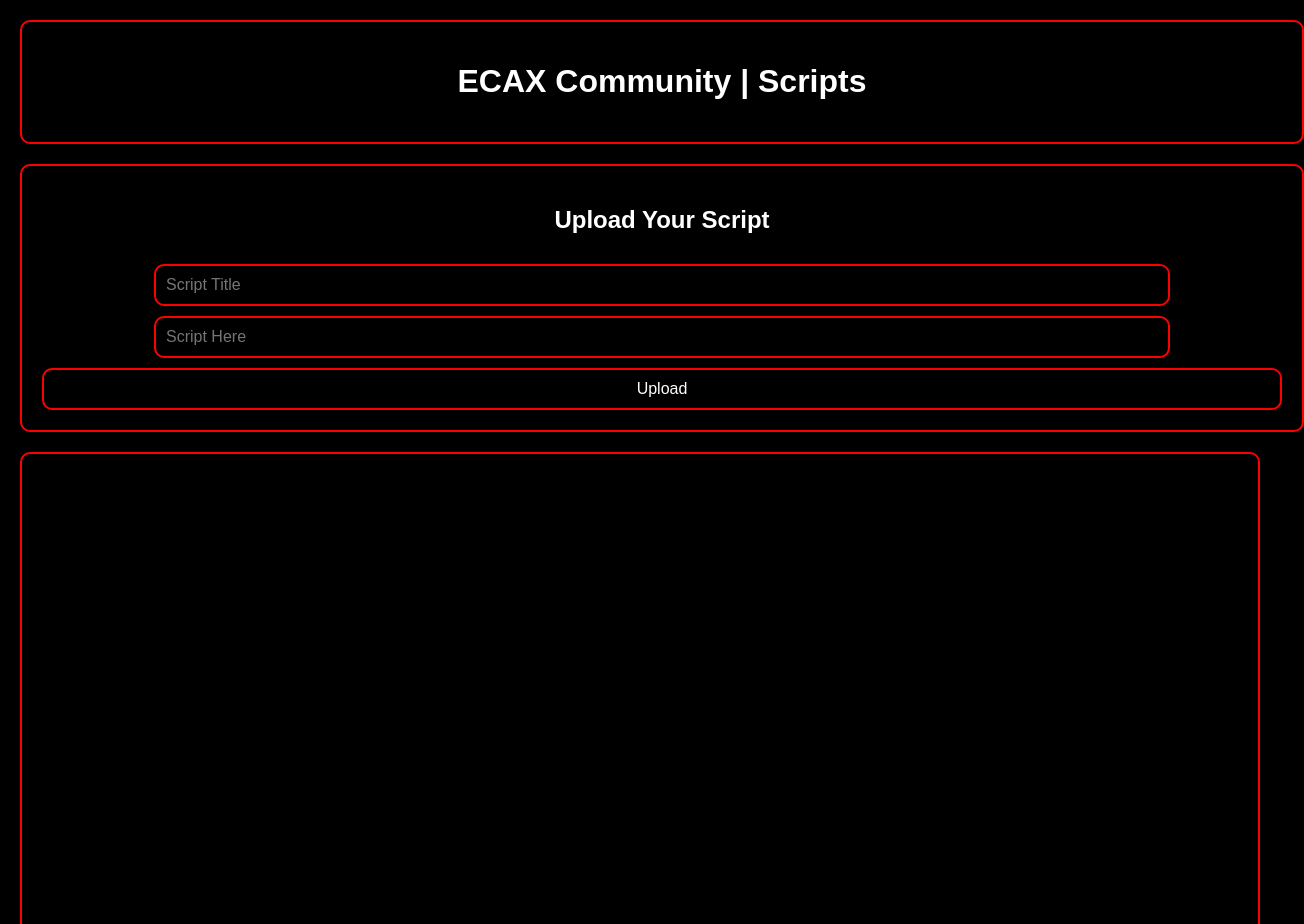
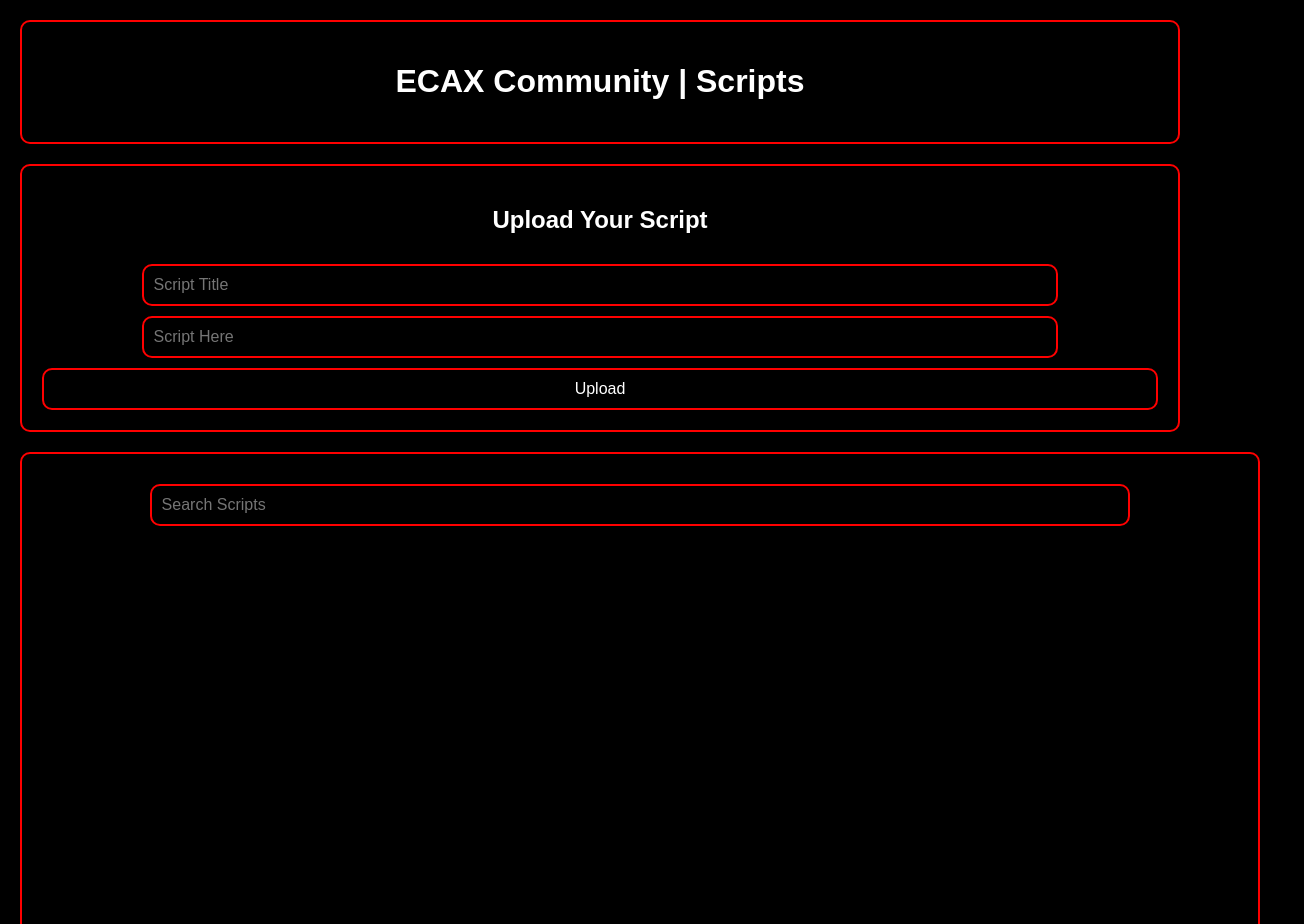
Before and after one commit to RScripter/My-Website-testing-plac, a plain HTML site: page scripts.html in a window 1280 px wide. Shown: the top 924 px of the page, 1304 px wide, since content can reach past the window. Drawn offline with Linux system fonts and the light colour scheme.

Commit message:
Update scripts.html

```diff
--- a/scripts.html
+++ b/scripts.html
@@ -14,7 +14,7 @@
             padding: 20px;
         }
         .title-frame {
-            width: 100%;
+            width: 90%;
             border: 2px solid red;
             border-radius: 10px;
             padding: 20px;
@@ -22,7 +22,7 @@
             margin-bottom: 20px;
         }
         .upload-frame {
-            width: 100%;
+            width: 90%;
             border: 2px solid red;
             border-radius: 10px;
             padding: 20px;
@@ -38,6 +38,7 @@
             height: calc(100vh - 180px); /* Adjust height based on title and other elements */
             overflow-y: auto;
             box-sizing: border-box;
+            position: relative;
         }
         .script-item {
             padding: 10px;
@@ -75,6 +76,16 @@
         button:hover {
             background-color: #333;
         }
+        .search-box {
+            width: calc(100% - 40px); /* Adjust width based on padding */
+            padding: 10px;
+            font-size: 16px;
+            border: 2px solid red;
+            border-radius: 10px;
+            background-color: black;
+            color: white;
+            margin-bottom: 10px;
+        }
     </style>
 </head>
 <body>
@@ -93,8 +104,11 @@
     </div>
 
     <!-- Script List Section -->
-    <div class="script-list-frame" id="scriptList">
-        <!-- Script items will be dynamically inserted here -->
+    <div class="script-list-frame">
+        <input type="text" class="search-box" id="searchInput" placeholder="Search Scripts" oninput="filterScripts()">
+        <div id="scriptList">
+            <!-- Script items will be dynamically inserted here -->
+        </div>
     </div>
 
     <script>
@@ -109,7 +123,7 @@
                 newScript.className = 'script-item';
                 newScript.textContent = title;
                 newScript.onclick = function() {
-                    loadScriptDetails(title, script);
+                    goToScriptDetails(title, script);
                 };
 
                 // Add the new script to the script list
@@ -126,9 +140,13 @@
             }
         }
 
-        function loadScriptDetails(title, scriptContent) {
-            // Display the script details
-            alert(`Title: ${title}\nScript: ${scriptContent}`);
+        function goToScriptDetails(title, scriptContent) {
+            // Save the script details to localStorage
+            localStorage.setItem('currentScriptTitle', title);
+            localStorage.setItem('currentScriptContent', scriptContent);
+
+            // Redirect to script-details.html
+            window.location.href = 'script-details.html';
         }
 
         function saveScriptToLocal(title, script) {
@@ -146,9 +164,22 @@
                 newScript.className = 'script-item';
                 newScript.textContent = title;
                 newScript.onclick = function() {
-                    loadScriptDetails(title, script);
+                    goToScriptDetails(title, script);
                 };
                 scriptList.appendChild(newScript);
+            });
+        }
+
+        function filterScripts() {
+            const searchInput = document.getElementById('searchInput').value.toLowerCase();
+            const scriptItems = document.getElementsByClassName('script-item');
+            Array.from(scriptItems).forEach((item) => {
+                const text = item.textContent.toLowerCase();
+                if (text.includes(searchInput)) {
+                    item.style.display = '';
+                } else {
+                    item.style.display = 'none';
+                }
             });
         }
 
```
